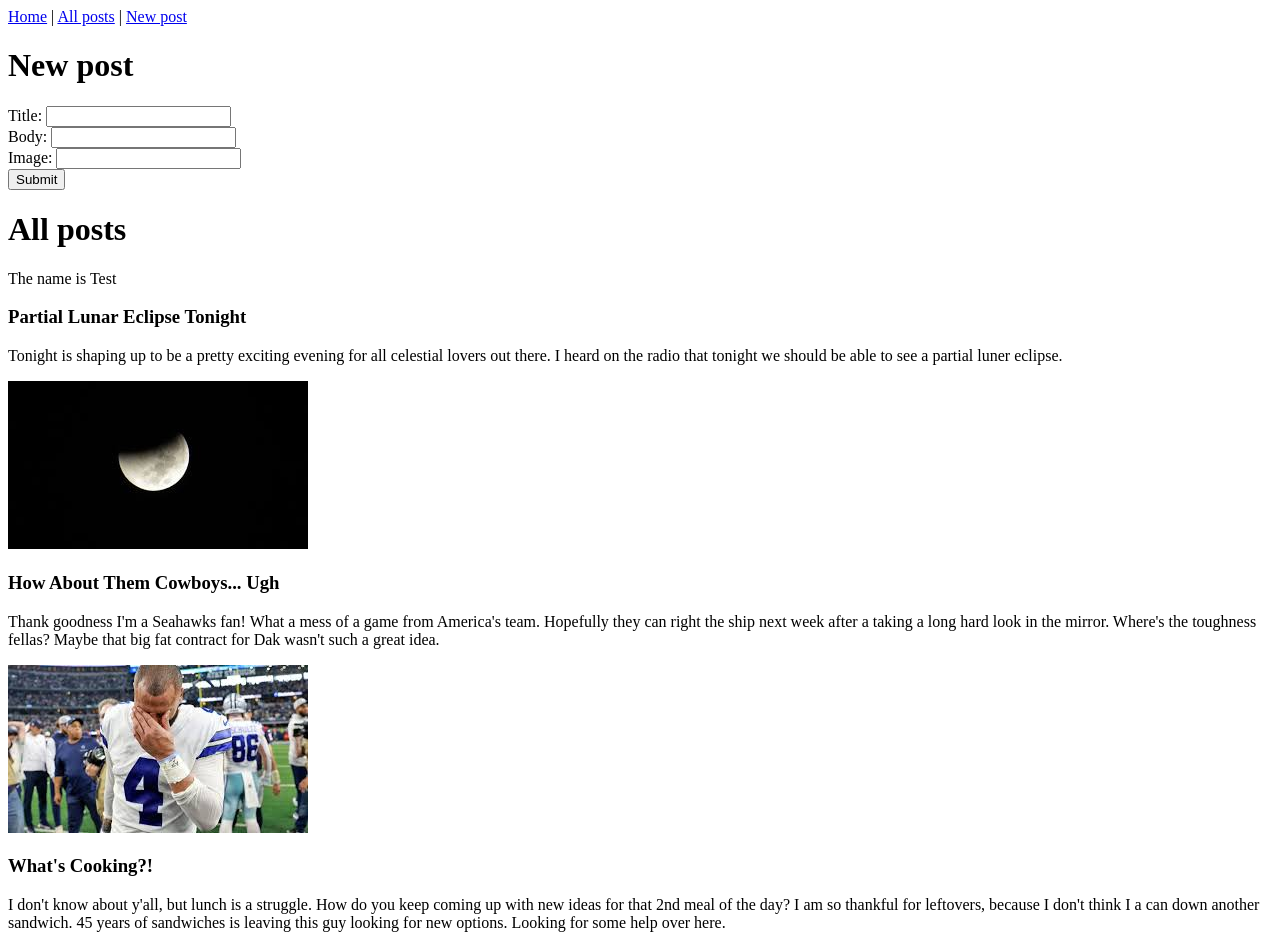
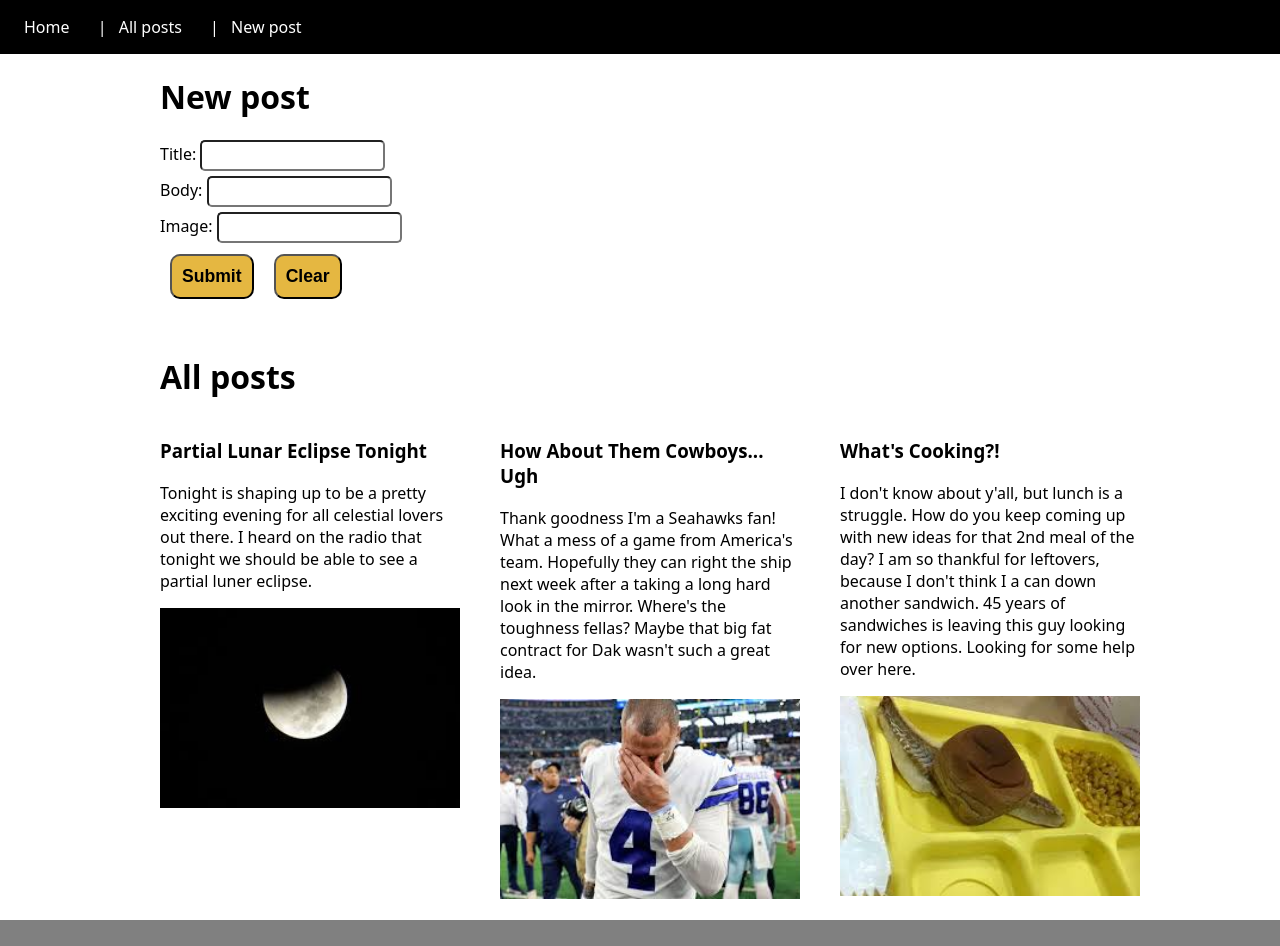
Before and after one commit to justinmmorgan21/blog-frontend-modal, a React (Vite) app: page / in a window 1280 px wide. Shown: the top 946 px of the page. Built offline with nearby package versions, Linux system fonts and the light colour scheme.

Commit message:
added various styling to the page

```diff
--- a/src/PostsIndex.jsx
+++ b/src/PostsIndex.jsx
@@ -1,18 +1,16 @@
 export function PostsIndex(props) {
-  console.log("The props are", props);
   return (
     <div id="posts-index">
       <h1>All posts</h1>
-      <p>The name is {props.name}</p>
-      {props.posts.map(post => (
-        <div key={post.id}>
+      <div className="cards">
+        {props.posts.map(post => (
+        <div className="card" key={post.id}>
           <h3 className="title">{post.title}</h3>
           <p>{post.body}</p>
           <img src={post.image} />
         </div>
-      ))}
-
-
+        ))}
+      </div>
     </div>
   );
 }
--- a/src/PostsNew.jsx
+++ b/src/PostsNew.jsx
@@ -1,4 +1,11 @@
 export function PostsNew() {
+  function clear() {
+    const titleInput = document.getElementById("title");
+    const bodyInput = document.getElementById("body");
+    titleInput.value = "";
+    bodyInput.value = "";
+  }
+
   return (
     <div id="posts-new">
       <h1>New post</h1>
@@ -6,10 +13,11 @@ export function PostsNew() {
         <label htmlFor="title">Title: </label>
         <input type="text" id="title" name="title"></input><br />
         <label htmlFor="body">Body: </label>
-        <input type="textarea" id="body" name="body"></input><br />
+        <input type="text" id="body" name="body"></input><br />
         <label htmlFor="image">Image: </label>
         <input type="url"></input><br />
         <button>Submit</button>
+        <button id="clear" onClick={clear}>Clear</button>
       </form>
     </div>
   );
--- a/src/index.css
+++ b/src/index.css
@@ -5,3 +5,75 @@
 html {
   scroll-behavior: smooth;
 }
+
+body {
+  margin: 0;
+  font-family: system-ui;
+}
+
+
+header {
+  background-color: black;
+  color: white;
+  padding: 1em;
+}
+
+
+header a {
+  margin-right: 1em;
+  padding: 0.5em;
+  color: inherit;
+  text-decoration: none;
+}
+
+
+header a:hover {
+  background-color: gray;
+  border-radius: 0.1em;
+}
+
+
+footer {
+  background-color: gray;
+  padding: 2em;
+  margin-top: 1em;
+  text-align: center;
+}
+
+input,
+textarea,
+url {
+  height: 25px;
+  border-radius: 5px;
+  margin-bottom: 5px;
+}
+
+button {
+  padding: 10px;
+  margin: 6px 10px;
+  font-size: 1.1em;
+  font-weight: bold;
+  background-color: rgb(229, 183, 65);
+  border-radius: 10px;
+}
+
+main {
+  max-width: 60em;
+  margin: 0 auto;
+}
+
+.cards {
+  display: grid;
+  grid-template-columns: 1fr 1fr 1fr;
+  gap: 40px;
+}
+
+.card img {
+  width: 100%;
+  height: 200px;
+  object-fit: cover;
+}
+
+#posts-index {
+  margin-top: 50px;
+}
```
